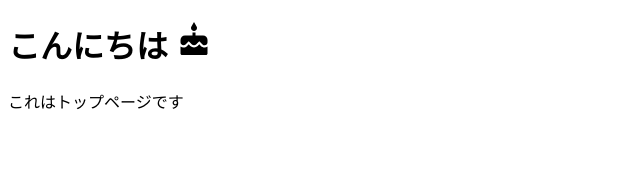
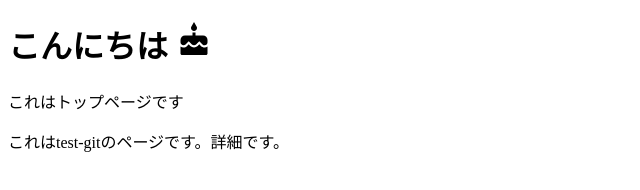
Before and after one commit to yuricarin/test-git, a plain HTML site: page index.html in a window 1280 px wide. Shown: the whole page, without its empty margins (0-640 px from the left). Drawn offline with Linux system fonts and the light colour scheme.

Commit message:
詳細のテキストエリア用のdivタグを追加しました。

```diff
--- a/index.html
+++ b/index.html
@@ -5,7 +5,14 @@
     <title>test git</title>
 </head>
 <body>
-<h1> こんにちは <img src="/img/img01.png" alt="ケーキ"></h1>
-<p>これはトップページです</p>
+
+    <h1> こんにちは <img src="/img/img01.png" alt="ケーキ"></h1>
+
+    <p>これはトップページです</p>
+
+    <div class="text-area">
+        <p>これはtest-gitのページです。詳細です。</p>
+    </div>
+
 </body>
 </html>
```
